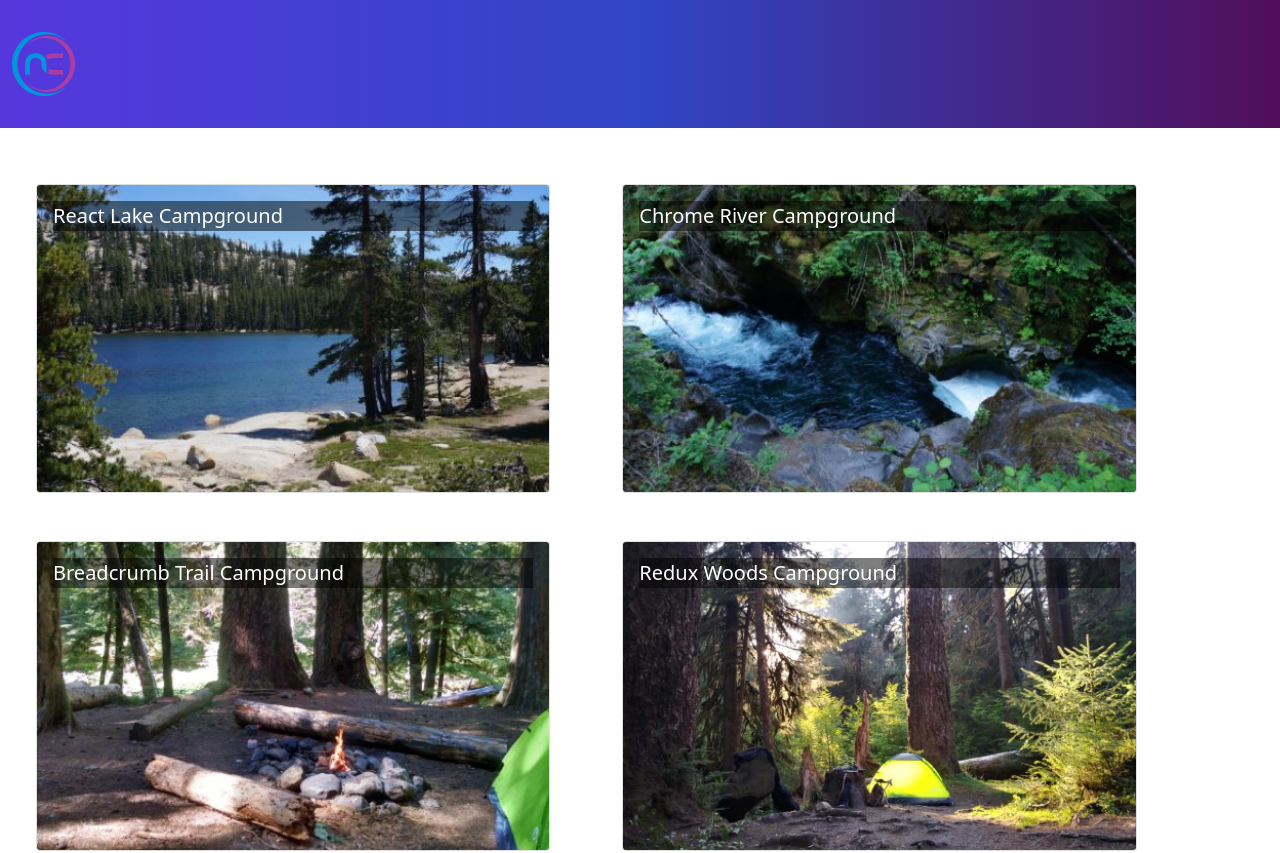
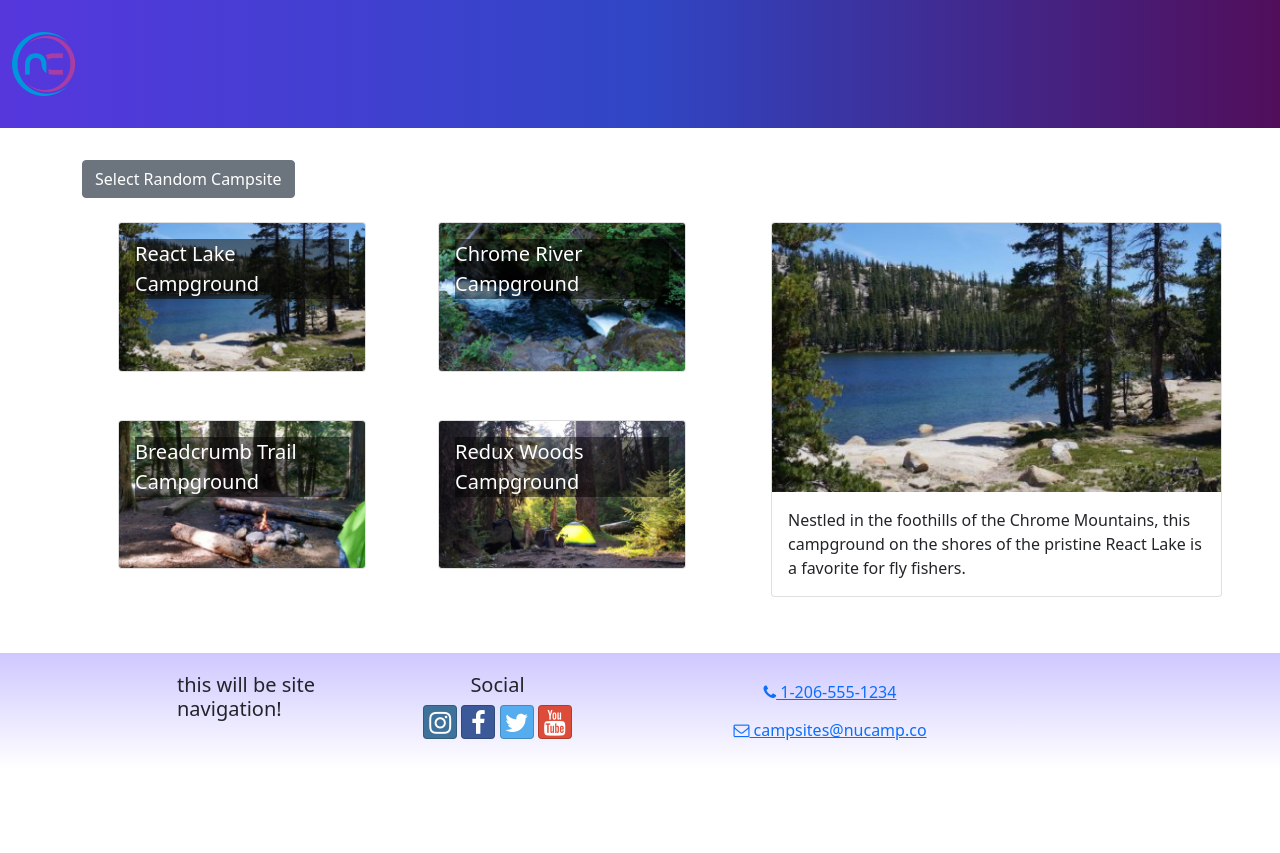
Before and after one commit to audra-g/React-nucampsite, a React (Create React App) app: page / in a window 1280 px wide. Shown: the top 853 px of the page. After the commit the page ends 800 px from the top, so only its background shows below. Built offline with nearby package versions, Linux system fonts and the light colour scheme.

Commit message:
CampsitesDirectoryPage and CampsiteDetail

```diff
--- a/src/App.js
+++ b/src/App.js
@@ -1,13 +1,13 @@
 import Header from "./components/Header";
-import CampsitesList from "./features/campsites/CampsitesList";
 import Footer from './components/Footer';
+import CampsitesDirectoryPage from "./pages/CampsitesDirectoryPage";
 import "./App.css";
 
 function App() {
   return (
     <div className="App">
       <Header />
-      <CampsitesList />
+      <CampsitesDirectoryPage />
       <Footer />
     </div>
   );
--- /dev/null
+++ b/src/features/campsites/CampsiteDetail.js
@@ -0,0 +1,18 @@
+import { Card, CardImg, CardText, CardBody, Col } from 'reactstrap';
+
+const CampsiteDetail = ({ campsite }) => {
+    const { image, name, description } = campsite;
+
+    return (
+        <Col md='12' className='m-4'>
+            <Card>
+                <CardImg top src={image} alt={name} />
+                <CardBody>
+                    <CardText>{description}</CardText>
+                </CardBody>
+            </Card>
+        </Col>
+    )
+};
+
+export default CampsiteDetail;
--- /dev/null
+++ b/src/pages/CampsitesDirectoryPage.js
@@ -0,0 +1,31 @@
+import { Container, Row, Col, Button } from 'reactstrap';
+import CampsiteDetail from '../features/campsites/CampsiteDetail';
+import CampsitesList from '../features/campsites/CampsitesList';
+import { selectRandomCampsite } from '../features/campsites/campsitesSlice';
+
+const CampsitesDirectoryPage = () => {
+    let selectedCampsite = selectRandomCampsite();
+
+    const toggleCampsite = () => {
+        selectedCampsite = selectRandomCampsite();
+        console.log(selectedCampsite);
+    };
+
+    return (
+        <Container>
+            <Button onClick={() => toggleCampsite()}>
+                Select Random Campsite
+            </Button>
+            <Row>
+                <Col sm='5' md='7'>
+                    <CampsitesList />
+                </Col>
+                <Col sm='7' md='5'>
+                    <CampsiteDetail campsite={selectedCampsite} />
+                </Col>
+            </Row>
+        </Container>
+    );
+};
+
+export default CampsitesDirectoryPage;
```
